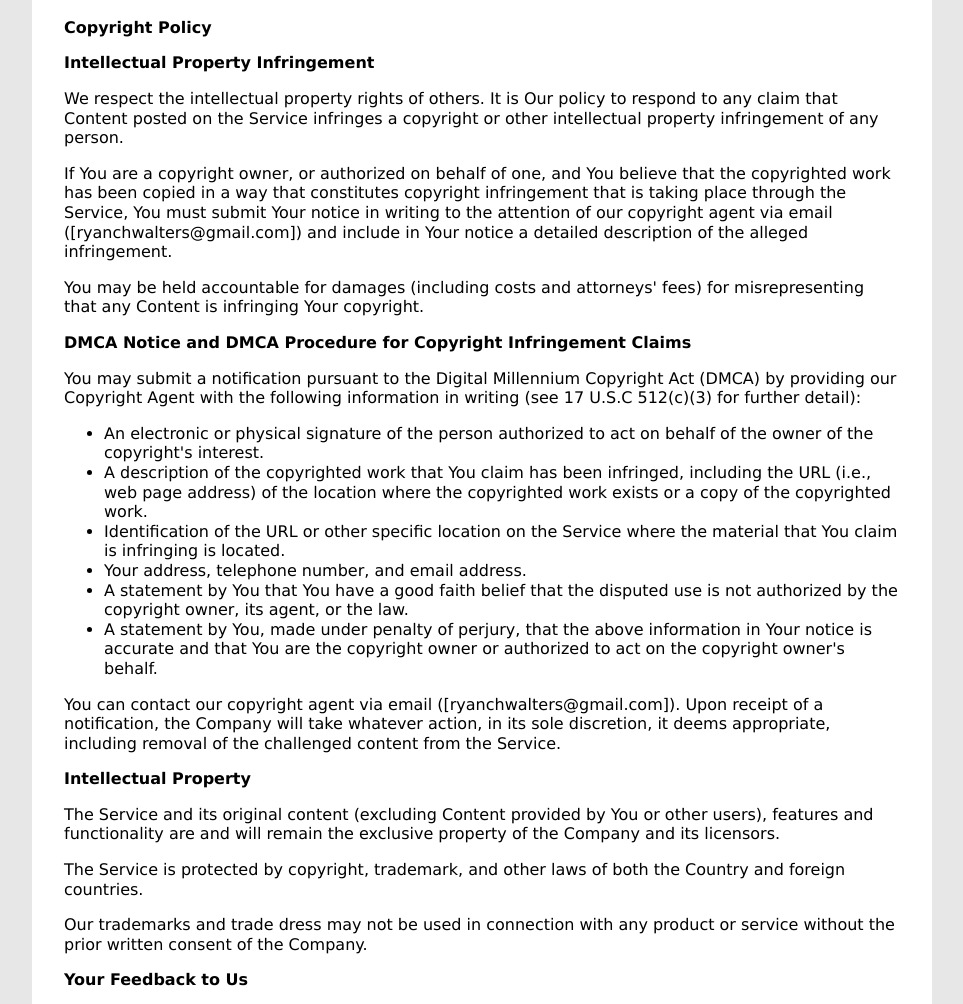
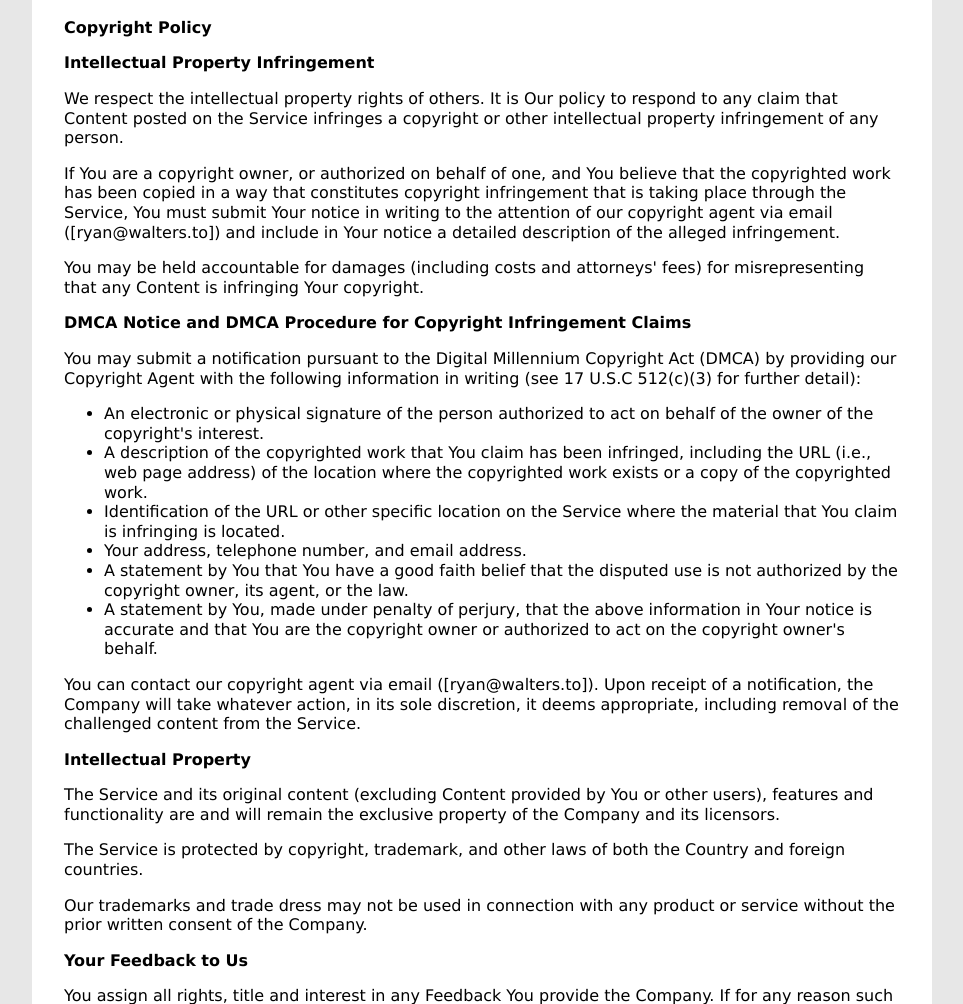
Before and after one commit to Xevion/runnerspace, a Flask app: page /terms_of_service in a window 1280 px wide. Shown: the part 3154-4158 px from the top of the page, without its empty margins (158-1121 px from the left). Run offline with Flask 3, Linux system fonts and the light colour scheme; parts of the project's set-up code (start-up, migrations or seed data) failed here and were passed over; some libraries are stand-ins or nearby versions.

Commit message:
Change TOS email

```diff
--- a/templates/static/tos.html
+++ b/templates/static/tos.html
@@ -192,7 +192,7 @@
         copied in a way that
         constitutes copyright infringement that is taking place through the Service, You must submit Your notice in
         writing to the attention
-        of our copyright agent via email ([ryanchwalters@gmail.com]) and include in Your notice a detailed description
+        of our copyright agent via email ([ryan@walters.to]) and include in Your notice a detailed description
         of the
         alleged infringement.</p>
     <p>You may be held accountable for damages (including costs and attorneys' fees) for misrepresenting that any
@@ -224,7 +224,7 @@
             copyright owner or authorized to act on the copyright owner's behalf.
         </li>
     </ul>
-    <p>You can contact our copyright agent via email ([ryanchwalters@gmail.com]). Upon receipt of a notification, the
+    <p>You can contact our copyright agent via email ([ryan@walters.to]). Upon receipt of a notification, the
         Company
         will take whatever action, in its sole discretion, it deems appropriate, including removal of the challenged
         content from the
@@ -366,7 +366,7 @@
     <p><strong>Contact Us</strong></p>
     <p>If you have any questions about these Terms of Service, You can contact us:</p>
     <ul>
-        <li>By sending us an email: [ryanchwalters@gmail.com]</li>
+        <li>By sending us an email: [ryan@walters.to]</li>
     </ul>
     <p></p>
 
```
